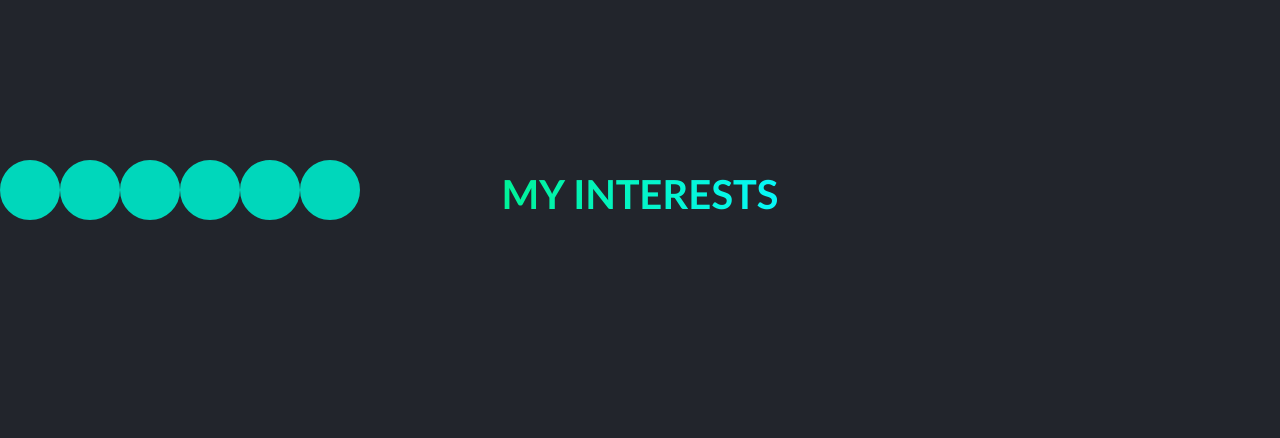
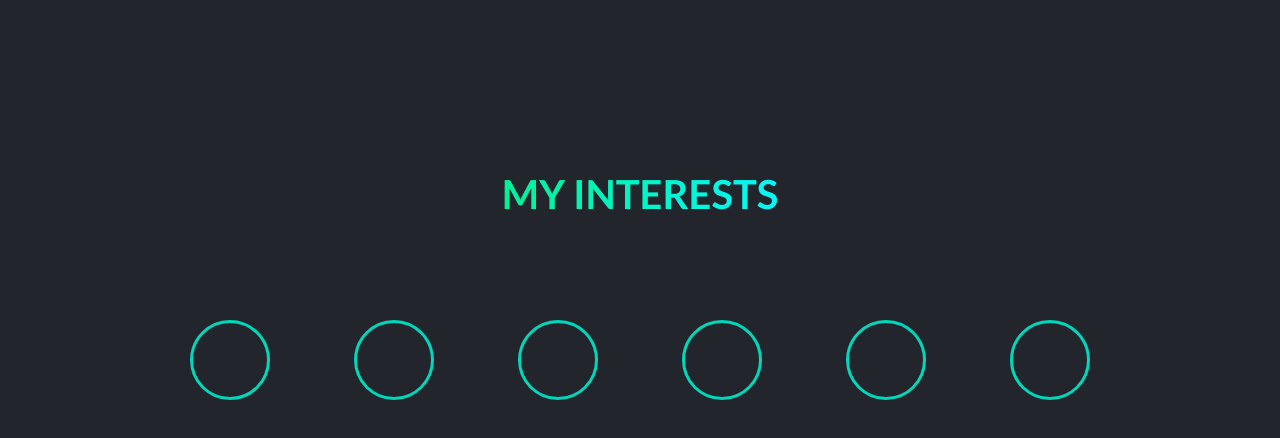
Before and after one commit to maqsudcoder/portfolio, a website: page index.html in a window 1280 px wide. Shown: the part 1440-1878 px from the top of the page. Drawn offline with Linux system fonts and the light colour scheme.

Commit message:
Update style.css

```diff
--- a/css/style.css
+++ b/css/style.css
@@ -130,15 +130,26 @@ p {
 
 .section-interests {
   background-color: #22252c;
-  height: 50vh; }
+  height: 50vh;
+  position: relative; }
   .section-interests__list {
     display: flex;
-    flex-direction: row; }
+    flex-direction: row;
+    width: 90rem;
+    justify-content: space-between;
+    position: absolute;
+    top: 50%;
+    left: 50%;
+    transform: translate(-50%, -50%); }
   .section-interests__list-item {
-    height: 6rem;
-    width: 6rem;
+    display: inline-block;
+    height: 8rem;
+    width: 8rem;
     border-radius: 50%;
-    border: 3rem solid #00d7bb; }
+    border: 3px solid #00d7bb; }
+    .section-interests__list-item:hover {
+      border: none;
+      background-image: linear-gradient(to right bottom, #00f298, #07f7f7); }
 
 @media screen and (min-width: 112.5em) {
   html {
```
